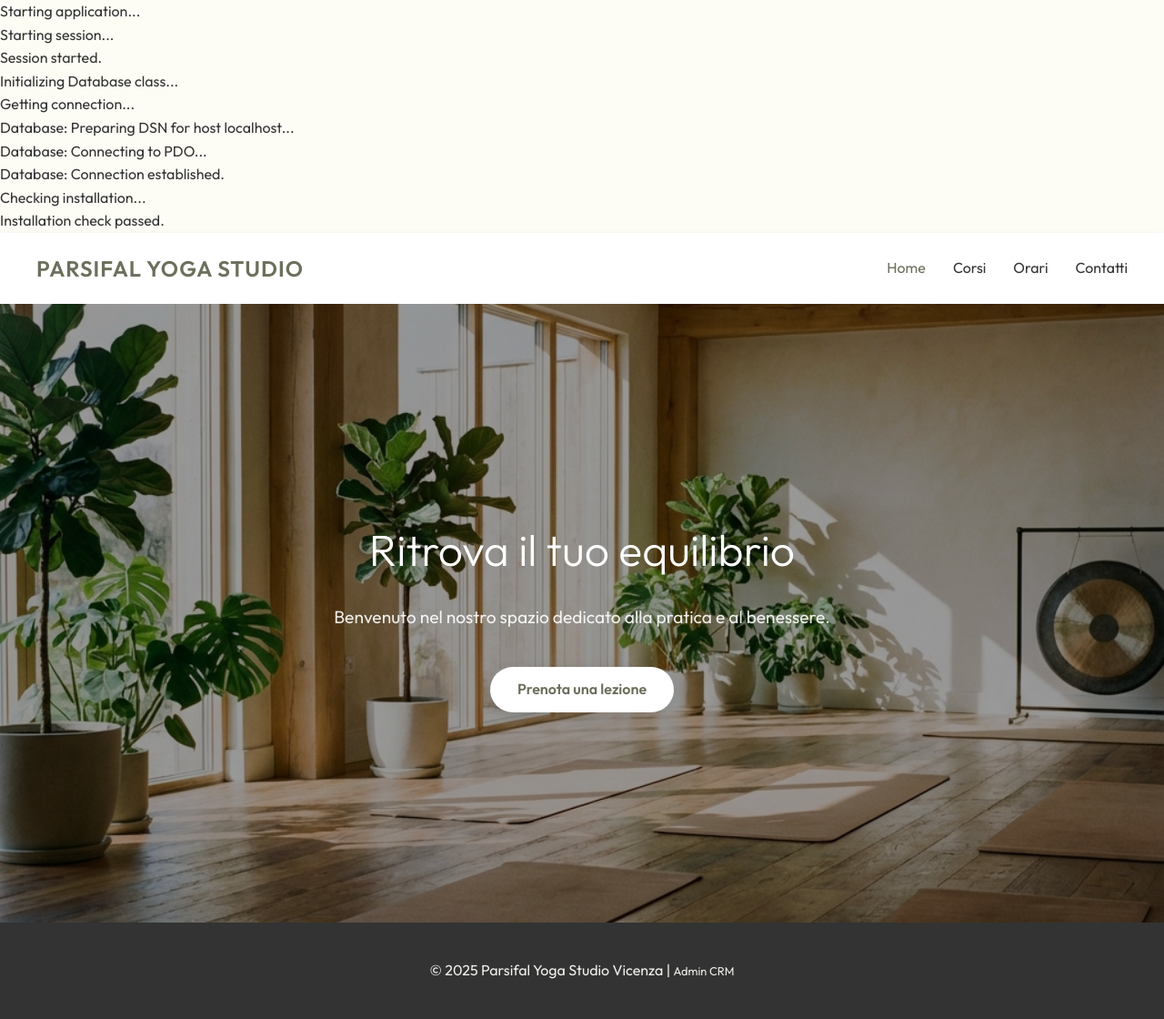
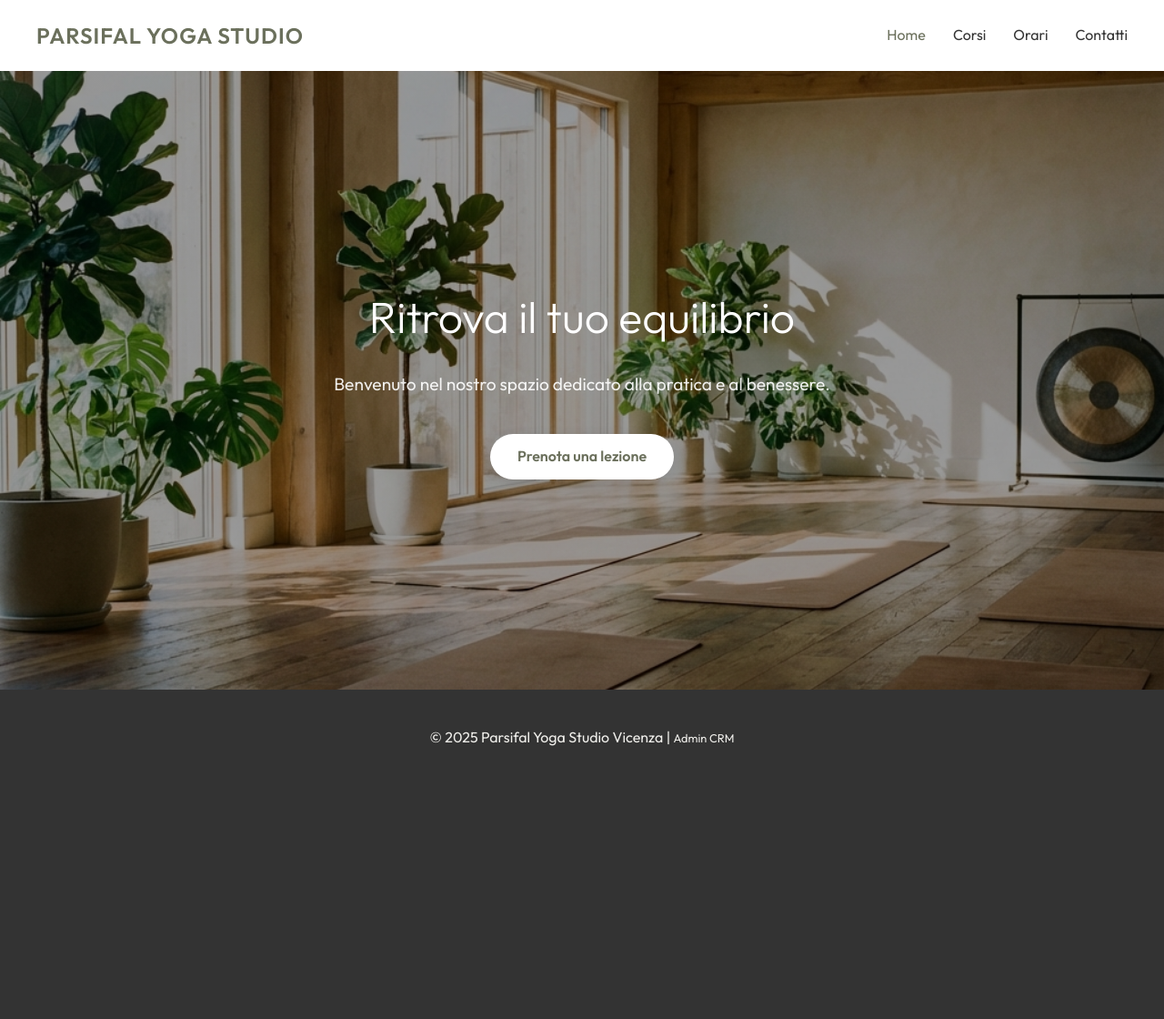
Before and after one commit to maxziro/Yoga-Studio-crm, a PHP site: page / in a window 1280 px wide. Shown: the whole page at 91% size. After the commit the page ends 820 px from the top, so only its background shows below. Run offline with PHP 8.4, Linux system fonts and the light colour scheme.

Commit message:
chore: remove debug code

```diff
--- a/config/database.php
+++ b/config/database.php
@@ -26,22 +26,14 @@ class Database
         $this->conn = null;
 
         try {
-            echo "Database: Preparing DSN for host " . $this->host . "...<br>";
-            flush();
             $dsn = "mysql:host=" . $this->host . ";dbname=" . $this->db_name . ";charset=utf8mb4";
             $options = [
                 PDO::ATTR_ERRMODE => PDO::ERRMODE_EXCEPTION,
                 PDO::ATTR_DEFAULT_FETCH_MODE => PDO::FETCH_ASSOC,
                 PDO::ATTR_TIMEOUT => 5, // 5 seconds timeout
             ];
-            echo "Database: Connecting to PDO...<br>";
-            flush();
             $this->conn = new PDO($dsn, $this->username, $this->password, $options);
-            echo "Database: Connection established.<br>";
-            flush();
         } catch (PDOException $exception) {
-            echo "Database: Connection FAILED: " . $exception->getMessage() . "<br>";
-            flush();
             // In produzione non mostrare l'errore completo all'utente
             error_log("Connection error: " . $exception->getMessage());
             echo "Errore di connessione al database.";
--- a/public/index.php
+++ b/public/index.php
@@ -21,33 +21,18 @@ $base_path = '/'; // Se l'app è in una sottocartella, aggiustare qui. Es: '/yog
 $path = parse_url($request_uri, PHP_URL_PATH);
 
 // Semplice gestione delle rotte
-echo "Starting application...<br>";
-flush();
-
 // Avvio sessione
-echo "Starting session...<br>";
-flush();
 session_start();
-echo "Session started.<br>";
-flush();
 
 // Autoloading classi (semplificato)
 require_once __DIR__ . '/../src/Controllers/AuthController.php';
 
 // Istanza Database e Controller
-echo "Initializing Database class...<br>";
-flush();
 $database = new Database();
-echo "Getting connection...<br>";
-flush();
 $db = $database->getConnection();
 
 // Auto-Installation Check
-echo "Checking installation...<br>";
-flush();
 if (!$database->checkInstallation()) {
-    echo "Installation check failed or tables missing. Attempting install...<br>";
-    flush();
     if ($database->install()) {
         echo "<h1>Installazione completata con successo!</h1><p>Database inizializzato. <a href='/login'>Accedi qui</a>.</p>";
         exit;
@@ -55,9 +40,6 @@ if (!$database->checkInstallation()) {
         echo "<h1>Errore durante l'installazione.</h1><p>Controlla i log o la connessione al database.</p>";
         exit;
     }
-} else {
-    echo "Installation check passed.<br>";
-    flush();
 }
 
 $authController = new AuthController($db);
```
